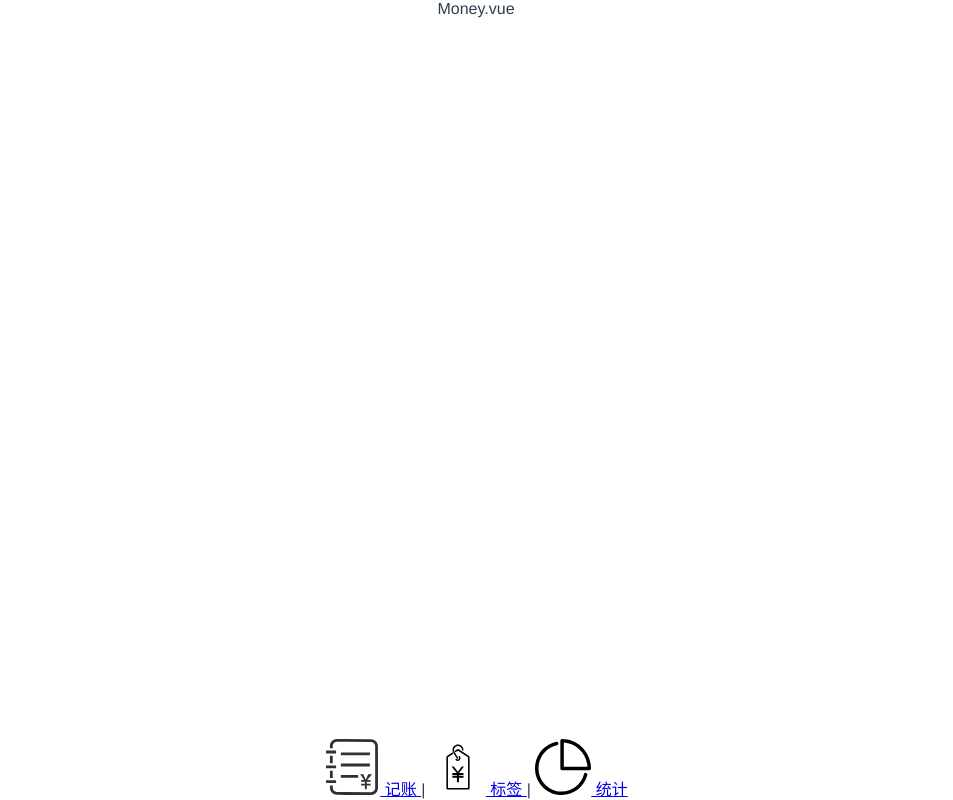
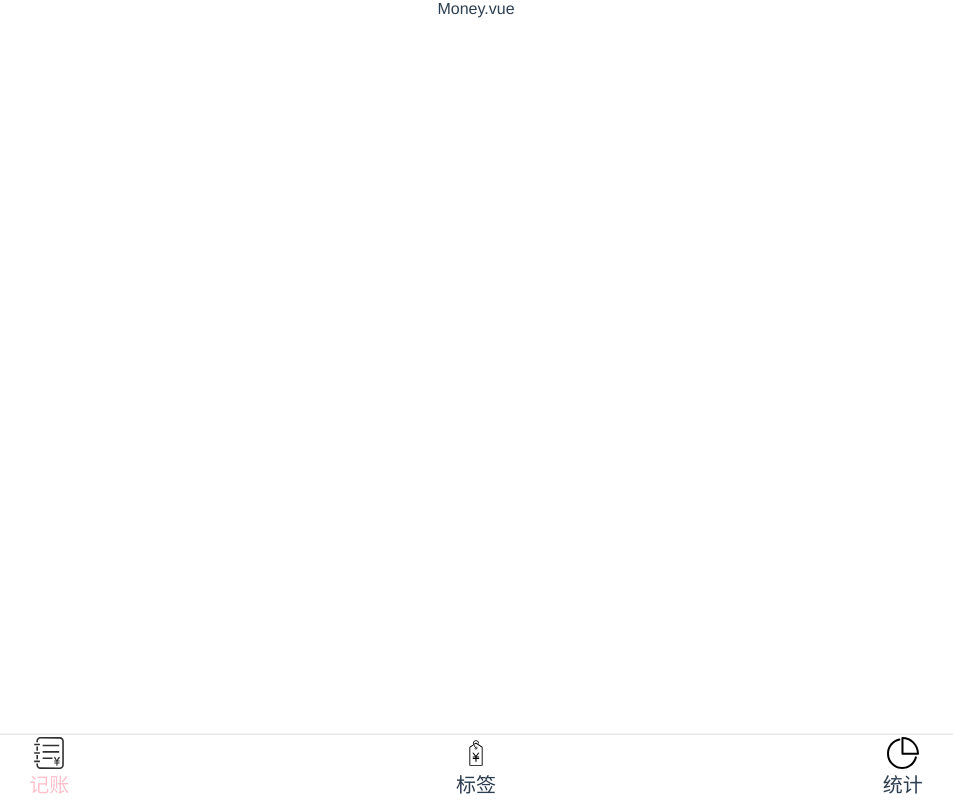
Before and after one commit to isCCcc/blanche-account-website, a Vue app: page /#/money in a window 1280 px wide. Shown: the whole page, without its empty margins (164-1117 px from the left). Built offline with nearby package versions, Linux system fonts and the light colour scheme.

Commit message:
添加 Nav 组件的样式

```diff
--- a/src/App.vue
+++ b/src/App.vue
@@ -21,6 +21,7 @@
   padding: 30px;
 
   a {
+    text-decoration: none;
     font-weight: bold;
     color: #2c3e50;
 
--- a/src/components/Nav.vue
+++ b/src/components/Nav.vue
@@ -1,25 +1,56 @@
 <template>
-    <div>
-    <router-link to="/money">
+  <nav>
+    <router-link to="/money" class="item" active-class="selected">
       <Icon name="account"/>
       记账
-    </router-link> |
-      <router-link to="/labels">
-        <Icon name="label" />
-        标签
-      </router-link> |
-      <router-link to="statistics">
-        <Icon name="statistics" />
-        统计
-      </router-link>
-    </div>
+    </router-link>
+
+    <router-link to="/labels" class="item" active-class="selected">
+      <Icon name="label"/>
+      标签
+    </router-link>
+
+    <router-link to="statistics" class="item" active-class="selected">
+      <Icon name="statistics"/>
+      统计
+    </router-link>
+  </nav>
 </template>
 
 <script lang="ts">
 export default {
-name: "Nav"
-}
+  name: 'Nav'
+};
 </script>
 
 <style lang="scss" scoped>
+nav {
+  display: flex;
+  flex-direction: row;
+  box-shadow: 0 0 3px rgba(0, 0, 0, 0.25);
+  font-size: 20px;
+
+  > a {
+    color: #2c3e50;
+    text-decoration: none;
+  }
+
+  > .item {
+    padding: 2px 0;
+    width: 33.33333%;
+    display: flex;
+    flex-direction: column;
+    align-items: center;
+    justify-content: center;
+
+    .icon {
+      width: 32px;
+      height: 32px;
+    }
+  }
+
+  > .item.selected {
+    color: pink;
+  }
+}
 </style>
```
